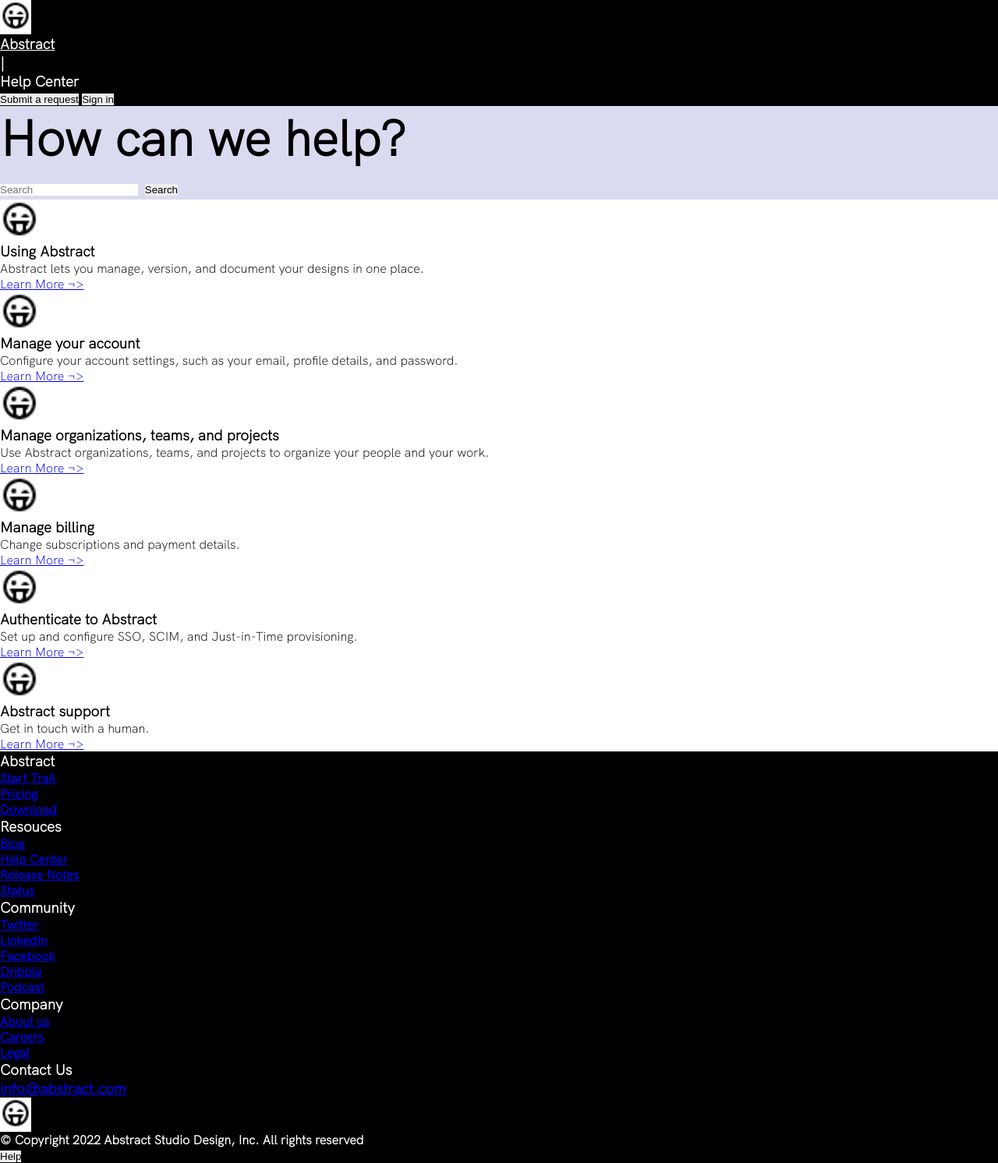
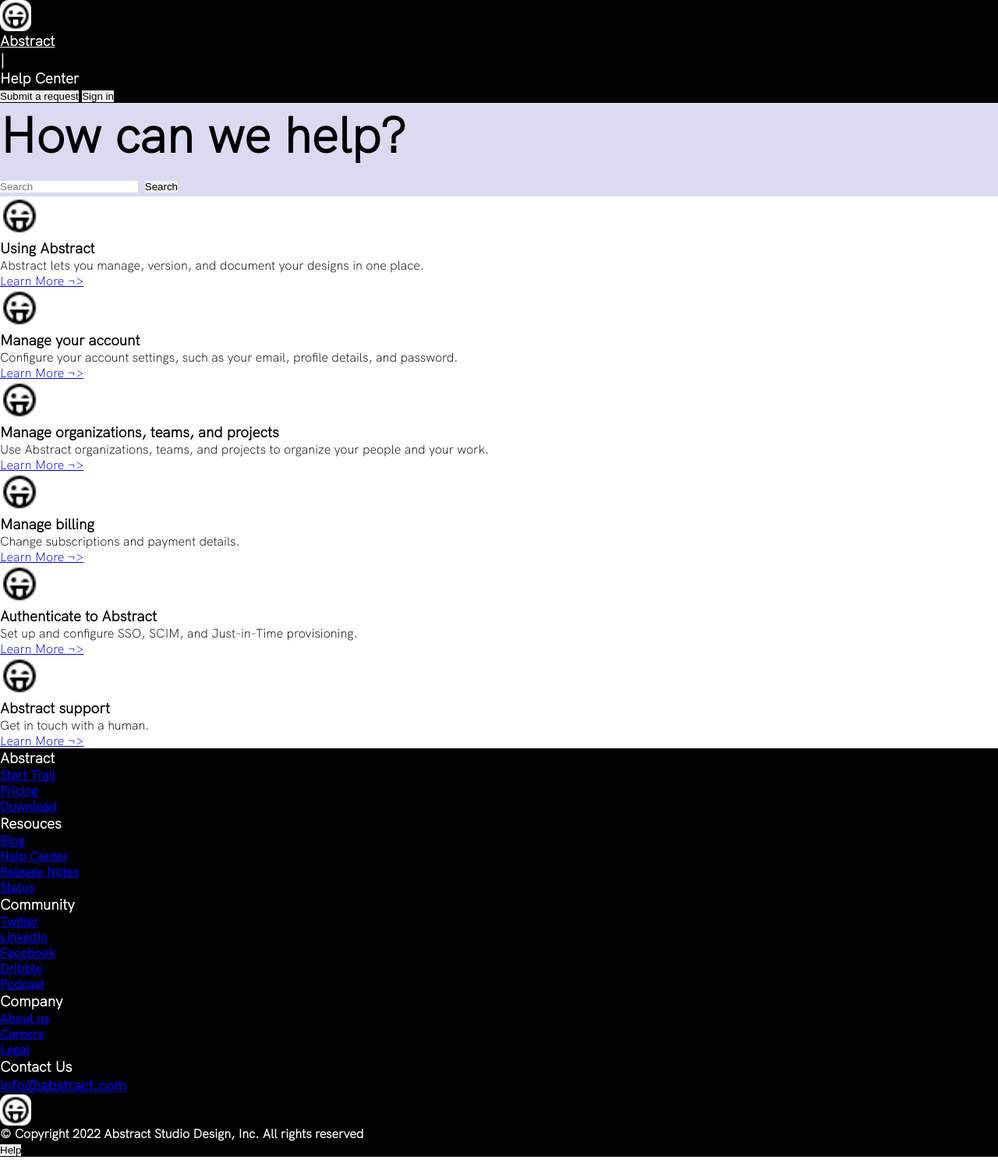
Before and after one commit to AmandaPardinho/Hydra, a plain HTML site: page Abstract/index.html in a window 1280 px wide. Shown: the whole page at 78% size. Drawn offline with Linux system fonts and the light colour scheme.

Commit message:
Changing the height and rounding of the corners of header and footer images

```diff
--- a/Abstract/style.css
+++ b/Abstract/style.css
@@ -15,6 +15,8 @@
 .image-menu{
     background-color: rgba(255, 255, 255, 01);
     width: 2.5rem;
+    height: 2.5rem;
+    border-radius: 0.7rem;
 }
 
 .homepage{
@@ -59,4 +61,6 @@
 .image-footer{
     background-color: rgba(255, 255, 255, 01);
     width: 2.5rem;
+    height: 2.5rem;
+    border-radius: 0.7rem;
 }
```
